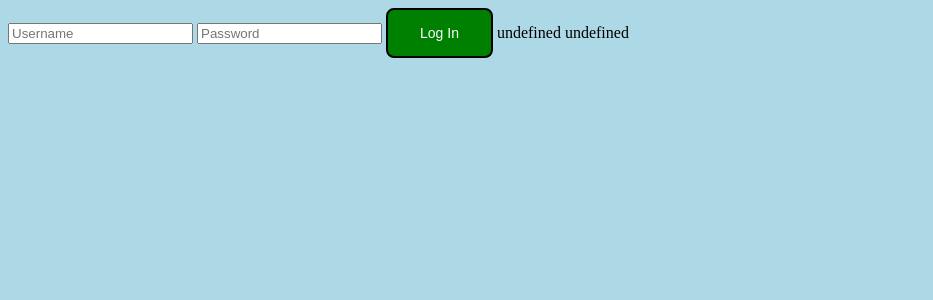
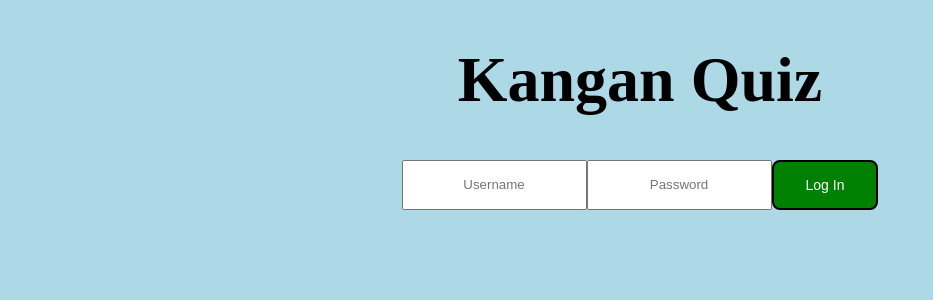
Before and after one commit to EllaMei/QuizGame-Svelte, a SvelteKit app: page / in a window 1280 px wide. Shown: the top 300 px of the page, without its empty margins (0-933 px from the left). Built offline with nearby package versions, Linux system fonts and the light colour scheme.

Commit message:
Added Title to homepage and CSS changes

```diff
--- a/src/routes/+page.svelte
+++ b/src/routes/+page.svelte
@@ -24,16 +24,31 @@
         admin_visibility = 0
         quiz_visibility = 0
         question_visibility = 0
+        username=""
+        password=""
     }
 </script>
 
+<style>
+    .logout {
+        display:flex;
+        justify-content:flex-end;
+    }
+</style>
+
 
 {#if admin_visibility === 1}
+    <div class="logout">
+    <Loginbutton on:click={handleLogOut} login="Log Out"/>
+    </div>
     <!-- Show Admin Page Here -->
+
+{:else if quiz_visibility === 1}
+    <div class="logout">
     <Loginbutton on:click={handleLogOut} login="Log Out"/>
-{:else if quiz_visibility === 1}
+    </div>
     <QuizStart/>
-    <Loginbutton on:click={handleLogOut} login="Log Out"/>
+
 {:else}
     <LoginPage on:click={handleLogIn} bind:username={username} bind:password={password} />
 {/if}
--- a/src/routes/answerbutton.svelte
+++ b/src/routes/answerbutton.svelte
@@ -22,7 +22,7 @@
     /*Text size*/
     font-size: 20px;
     /*Size of the button*/
-    width: 25%;
+    /* width: 25%; */
     margin: 20px;
     height: 85px;
   }
--- a/src/routes/homepage.svelte
+++ b/src/routes/homepage.svelte
@@ -1,8 +1,8 @@
 <script>
     // Importing components
     import Startbutton from "./startbutton.svelte";
+    import Title from "./title.svelte";
     // Defining Title variable
-    let Title = "Kangan Quiz";
 </script>
 
 <style>
@@ -11,15 +11,11 @@
     display: flex;
     justify-content: center;
 }
-/* Styling the title of Quiz */
-    h1 {
-        text-align: center;
-        font-size:40px;
-}
+
 </style>
 
 <!-- Creating title -->
-<h1>{Title}</h1>
+<Title/>
 <!-- Using imported component and passing on:click event on to another component -->
 <div class=buttons>
     <Startbutton on:click/>
--- a/src/routes/loginpage.svelte
+++ b/src/routes/loginpage.svelte
@@ -1,6 +1,7 @@
 <script>
     import Loginbutton from "./loginbutton.svelte";
     import Logintextinput from "./logintextinput.svelte";
+    import Title from "./title.svelte";
     export let username;
     export let password;
     // export let admin_visibility = 0;
@@ -19,8 +20,18 @@
     // }
 </script>
 
+<style>
+    .login {
+        display: flex;
+        justify-content: center;
+    }
+</style>
+<Title/>
+
+<div class = "login">
 <Logintextinput placeholder="Username" bind:value={username}/>
+<br>
 <Logintextinput placeholder="Password" bind:value={password}/>
+
 <Loginbutton on:click login="Log In"/><!--={handleLogIn}-->
-{username}
-{password}
+</div>
--- a/src/routes/logintextinput.svelte
+++ b/src/routes/logintextinput.svelte
@@ -2,5 +2,10 @@
     export let placeholder = input;
     export let value;
 </script>
+<style>
+    .login {
+        text-align:center;
+    }
+</style>
 
-<input type="text" bind:value placeholder={placeholder}>
+<input class="login" type="text" bind:value placeholder={placeholder}>
--- /dev/null
+++ b/src/routes/title.svelte
@@ -0,0 +1,12 @@
+<script>
+
+</script>
+
+<style>
+    h1 {
+    text-align: center;
+    font-size:4em;
+}
+</style>
+
+<h1>Kangan Quiz</h1>
```
